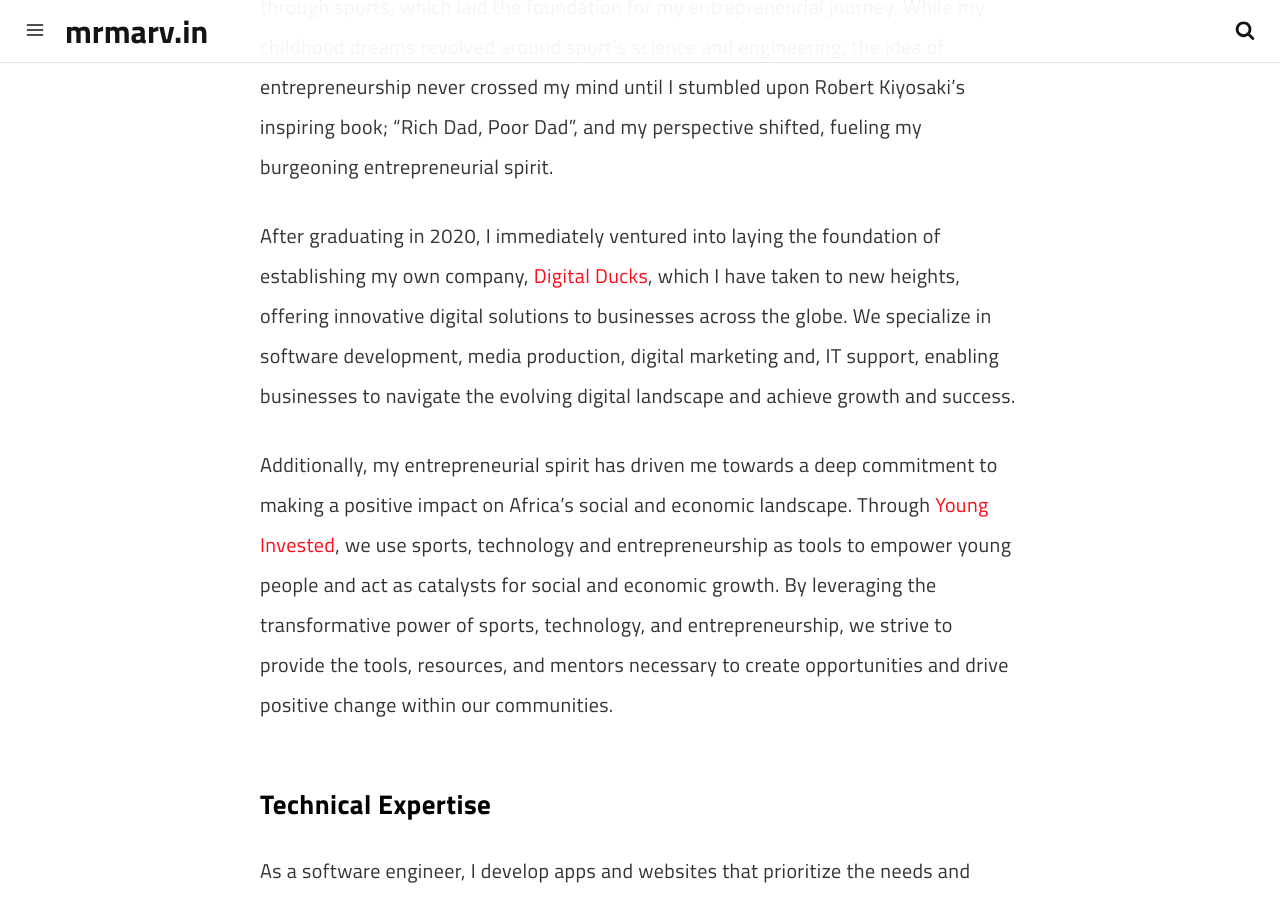
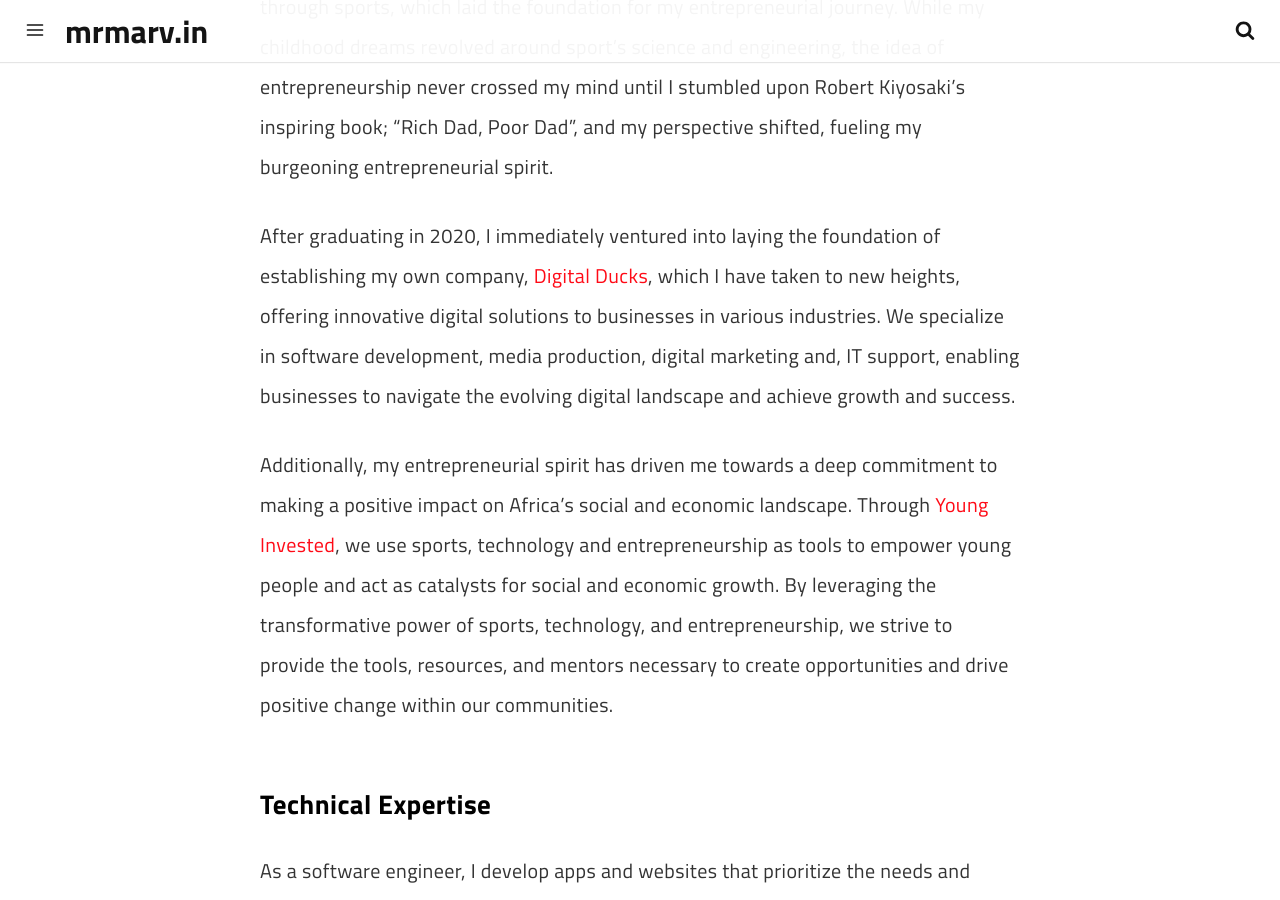
Before and after one commit to marv0/marv0.github.io, a Jekyll site: the page built from pages/about.md, in a window 1280 px wide and 900 px high, scrolled down 1075 px. Built offline with Jekyll 4.4.1, drawn with Linux system fonts in a browser that asks for light colours; a script that is not in the unit is left out.

Commit message:
Update about.md

```diff
--- a/pages/about.md
+++ b/pages/about.md
@@ -18,7 +18,7 @@ I started this blog to keep track of my learning and share relevant information
 
 At an early age, I learned the importance of having a competitive edge and drive through sports, which laid the foundation for my entrepreneurial journey. While my childhood dreams revolved around sport's science and engineering, the idea of entrepreneurship never crossed my mind until I stumbled upon Robert Kiyosaki's inspiring book; "Rich Dad, Poor Dad", and my perspective shifted, fueling my burgeoning entrepreneurial spirit.
 
-After graduating in 2020, I immediately ventured into laying the foundation of establishing my own company, [Digital Ducks](https://www.digitalducks.co.ke), which I have taken to new heights, offering innovative digital solutions to businesses across the globe. We specialize in software development, media production, digital marketing and, IT support, enabling businesses to navigate the evolving digital landscape and achieve growth and success.
+After graduating in 2020, I immediately ventured into laying the foundation of establishing my own company, [Digital Ducks](https://www.digitalducks.co.ke), which I have taken to new heights, offering innovative digital solutions to businesses in various industries. We specialize in software development, media production, digital marketing and, IT support, enabling businesses to navigate the evolving digital landscape and achieve growth and success.
 
 Additionally, my entrepreneurial spirit has driven me towards a deep commitment to making a positive impact on Africa's social and economic landscape. Through [Young Invested](https://www.younginvested.org), we use sports, technology and entrepreneurship as tools to empower young people and act as catalysts for social and economic growth. By leveraging the transformative power of sports, technology, and entrepreneurship, we strive to provide the tools, resources, and mentors necessary to create opportunities and drive positive change within our communities.
 
```
